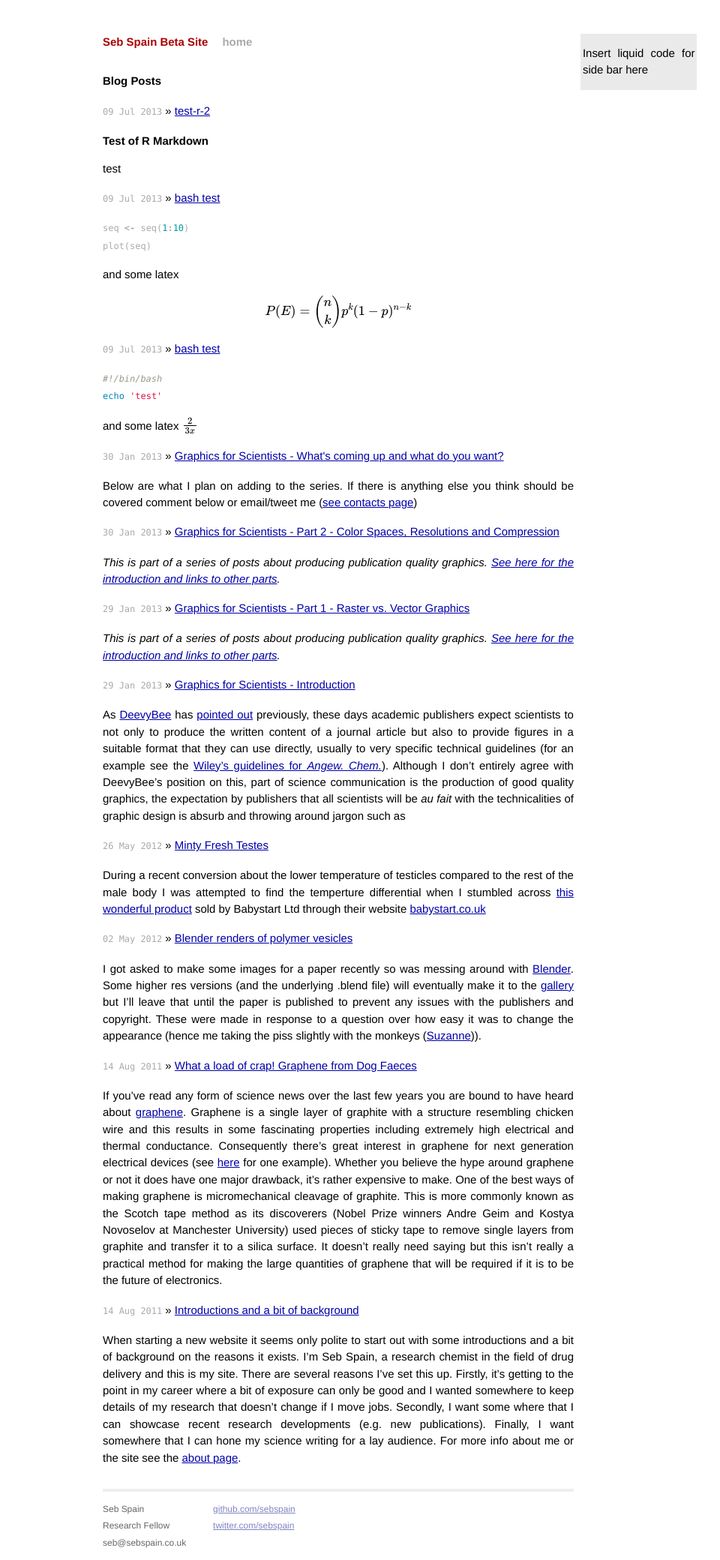
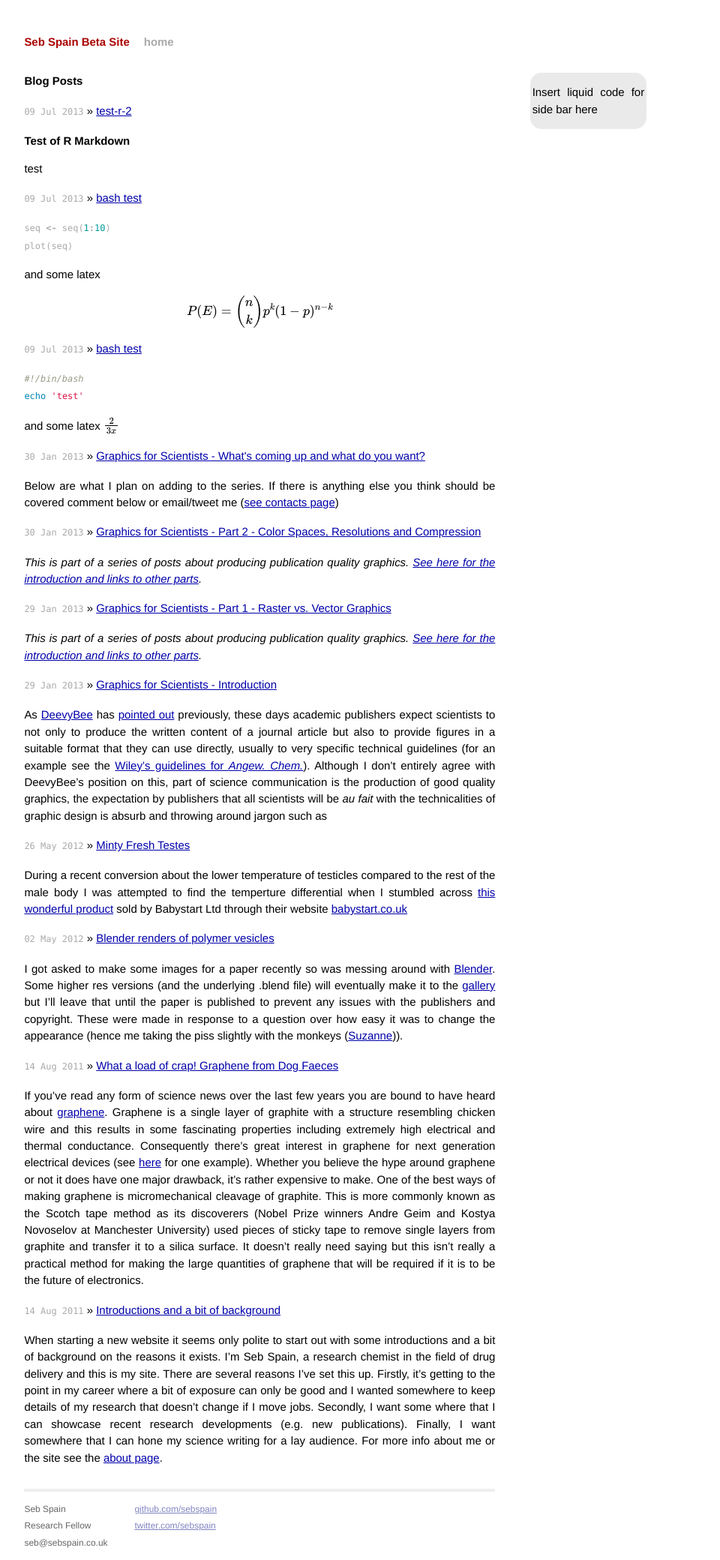
Before and after one commit to sebspain/sebspain.github.io, a Jekyll site: the page built from index.html, in a window 1280 px wide. Shown: the whole page at 75% size, without its empty margins (189-1149 px from the left). Built offline with Jekyll 4.4.1, drawn with Linux system fonts in a browser that asks for light colours; Markdown is read by kramdown in place of the engine named in the settings; formulas are drawn with MathJax 3.

Commit message:
minor layour changes

```diff
--- a/_layouts/default.html
+++ b/_layouts/default.html
@@ -16,12 +16,13 @@
     <body>
 
         <div class="container">
-         <div class="sidebar"><p>Insert liquid code for side bar here</p></div>
-		<div class="site">
-            <div class="header">
+  <div class="header">
               <h1 class="title"><a href="/">{{ site.name }}</a></h1>
               <a class="extra" href="/">home</a>
             </div>
+         <div class="sidebar"><p>Insert liquid code for side bar here</p></div>
+
+		<div class="site">
 
                 {{ content }}
 
--- a/css/main.css
+++ b/css/main.css
@@ -62,42 +62,43 @@ ul.posts span {
 .container {
   font-size: 115%;
   text-align: justify;
-  width: 65em;
+  width: 56em;
   line-height: 1.5em;
-  margin: 0 auto;
+  margin: 3em auto;
+
 }
 .site {
-
-  text-align: justify;
+float: left;
+text-align: justify;
   width: 42em;
-  margin: 3em auto 2em;
+  margin: 0 auto 2em;
   line-height: 1.5em;
 }
 
-.site .header a {
+.container .header a {
   font-weight: bold;
   text-decoration: none;
 }
 
-.site .header h1.title {
+.container .header h1.title {
   display: inline-block;
   margin-bottom: 2em;
 }
 
-.site .header h1.title a {
+.container .header h1.title a {
   color: #a00;
 }
 
-.site .header h1.title a:hover {
+.container .header h1.title a:hover {
   color: #000;
 }
 
-.site .header a.extra {
+.container .header a.extra {
   color: #aaa;
   margin-left: 1em;
 }
 
-.site .header a.extra:hover {
+.container .header a.extra:hover {
   color: #000;
 }
 
@@ -137,7 +138,9 @@ float: right;
 width: 10em;
 margin: 0 0.5em;
 padding: 0 0.2em;
-background: #eaeaea;
+background-color: #eaeaea;
+-moz-border-radius: 1em;
+-webkit-border-radius: 1em;
 }
 /*****************************************************************************/
 /*
```
